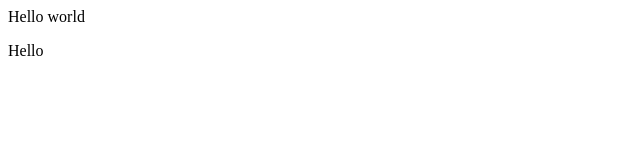
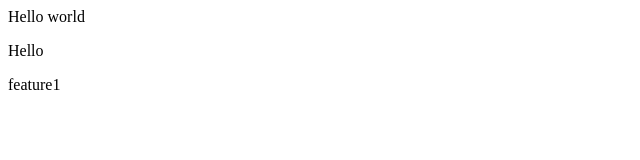
Before and after one commit to Anuj-30/local, a plain HTML site: page index.html in a window 1280 px wide. Shown: the full height of the page, 0-640 px from the left. Drawn offline with Linux system fonts and the light colour scheme.

Commit message:
feature1

```diff
--- a/index.html
+++ b/index.html
@@ -1,2 +1,3 @@
 <p class="p">Hello world</p>
 <P>Hello</P>
+<P>feature1</P>
```
